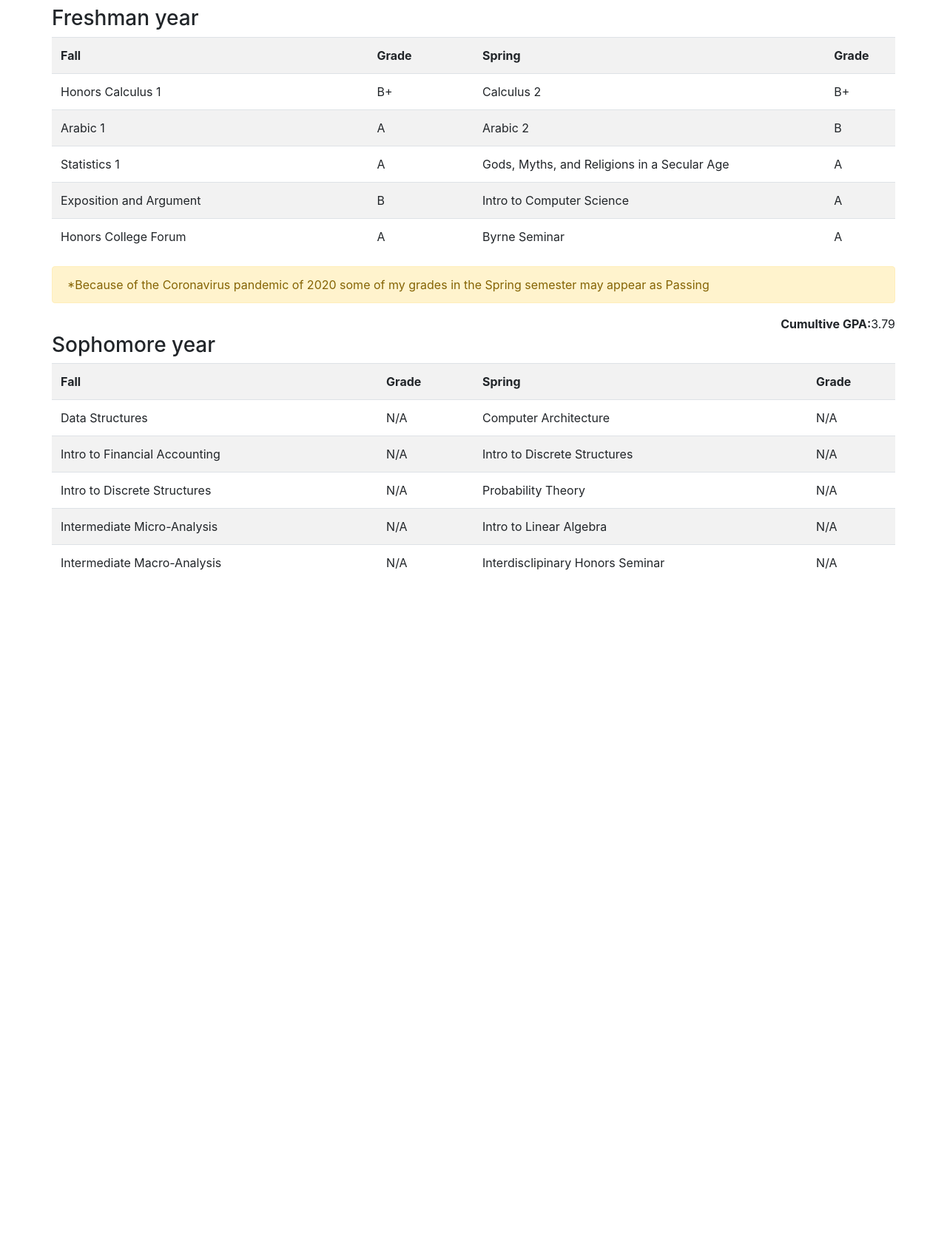
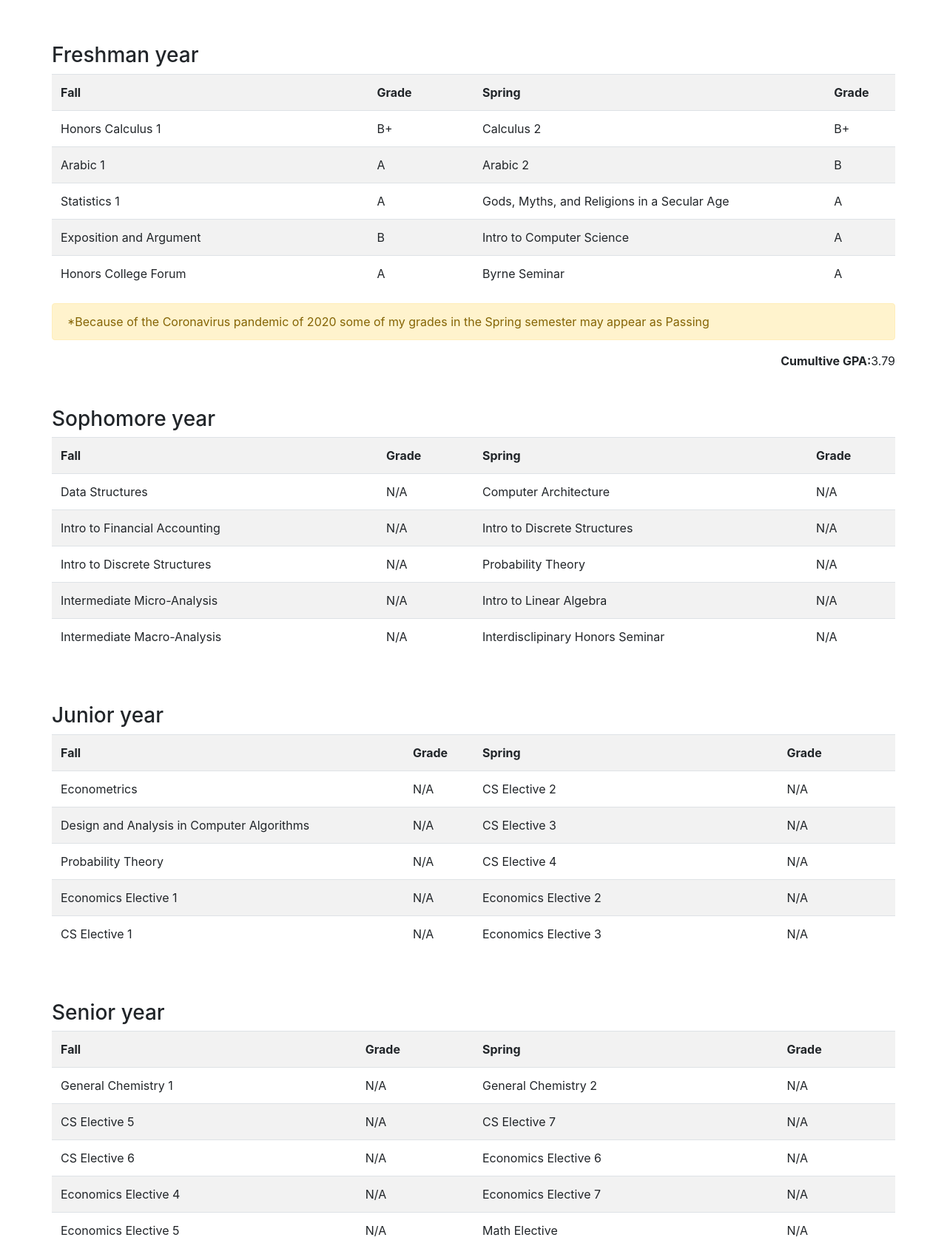
Before and after one commit to akhan2025/project0, a Flask app: page /4year in a window 1280 px wide. Shown: the part 162-1866 px from the top of the page at 74% size. Before the commit the page ends 933 px from the top, so only its background shows below. Run offline with Flask 2, Linux system fonts and the light colour scheme; some libraries are stand-ins or nearby versions.

Commit message:
finished 4year plan page

```diff
--- a/templates/4year.html
+++ b/templates/4year.html
@@ -1,6 +1,11 @@
 {% extends "layouts.html" %}
 
 {%block body%}
+    <style>
+        h3{
+            margin-top: 50px;
+        }
+    </style>
     <h1 id="header" class="text-center font-weight-light">
         Four Year Plan at Rutgers University - New Brunswick
     </h1>
@@ -129,5 +134,123 @@
                 </tr>
             </table>
         </div>
+        <div class="row">
+            <h3>
+                Junior year
+            </h3>
+        </div>
+        <div class="row">
+            <table class="table table-striped col">
+                <tr>
+                <th>Fall</th>
+                <th>Grade</th>
+                </tr>
+                <tr>
+                <td>Econometrics</td>
+                <td>N/A</td>
+                </tr>
+                <tr>
+                    <td>Design and Analysis in Computer Algorithms</td>
+                    <td>N/A</td>
+                </tr>
+                <tr>
+                    <td>Probability Theory</td>
+                    <td>N/A</td>
+                </tr>
+                <tr>
+                    <td>Economics Elective 1</td>
+                    <td>N/A</td>
+                </tr>
+                <tr>
+                    <td>CS Elective 1</td>
+                    <td>N/A</td>
+                </tr>
+            </table>
+            <table class="table table-striped col">
+                <tr>
+                    <th>Spring</th>
+                    <th>Grade</th>
+                </tr>
+                <tr>
+                    <td>CS Elective 2</td>
+                    <td>N/A</td>
+                </tr>
+                <tr>
+                    <td>CS Elective 3</td>
+                    <td>N/A</td>
+                </tr>
+                <tr>
+                    <td>CS Elective 4</td>
+                    <td>N/A</td>
+                </tr>
+                <tr>
+                    <td>Economics Elective 2</td>
+                    <td>N/A</td>
+                </tr>
+                <tr>
+                    <td>Economics Elective 3</td>
+                    <td>N/A</td>
+                </tr>
+            </table>
+        </div>
+        <div class="row">
+            <h3>
+                Senior year
+            </h3>
+        </div>
+        <div class="row">
+            <table class="table table-striped col">
+                <tr>
+                    <th>Fall</th>
+                    <th>Grade</th>
+                </tr>
+                <tr>
+                    <td>General Chemistry 1</td>
+                    <td>N/A</td>
+                </tr>
+                <tr>
+                    <td>CS Elective 5</td>
+                    <td>N/A</td>
+                </tr>
+                <tr>
+                    <td>CS Elective 6</td>
+                    <td>N/A</td>
+                </tr>
+                <tr>
+                    <td>Economics Elective 4</td>
+                    <td>N/A</td>
+                </tr>
+                <tr>
+                    <td>Economics Elective 5</td>
+                    <td>N/A</td>
+                </tr>
+            </table>
+            <table class="table table-striped col">
+                <tr>
+                    <th>Spring</th>
+                    <th>Grade</th>
+                </tr>
+                <tr>
+                    <td>General Chemistry 2</td>
+                    <td>N/A</td>
+                </tr>
+                <tr>
+                    <td>CS Elective 7</td>
+                    <td>N/A</td>
+                </tr>
+                <tr>
+                    <td>Economics Elective 6</td>
+                    <td>N/A</td>
+                </tr>
+                <tr>
+                    <td>Economics Elective 7</td>
+                    <td>N/A</td>
+                </tr>
+                <tr>
+                    <td>Math Elective</td>
+                    <td>N/A</td>
+                </tr>
+            </table>
+        </div>
     </div>
 {%endblock%}
--- a/templates/layouts.html
+++ b/templates/layouts.html
@@ -18,6 +18,7 @@
             margin-left: -80px;
             top: 220px;
         }
+
     </style>
     <head>
         <title>My Webpage</title>
```
Lines whose indentation alone changed are shown as unchanged.
